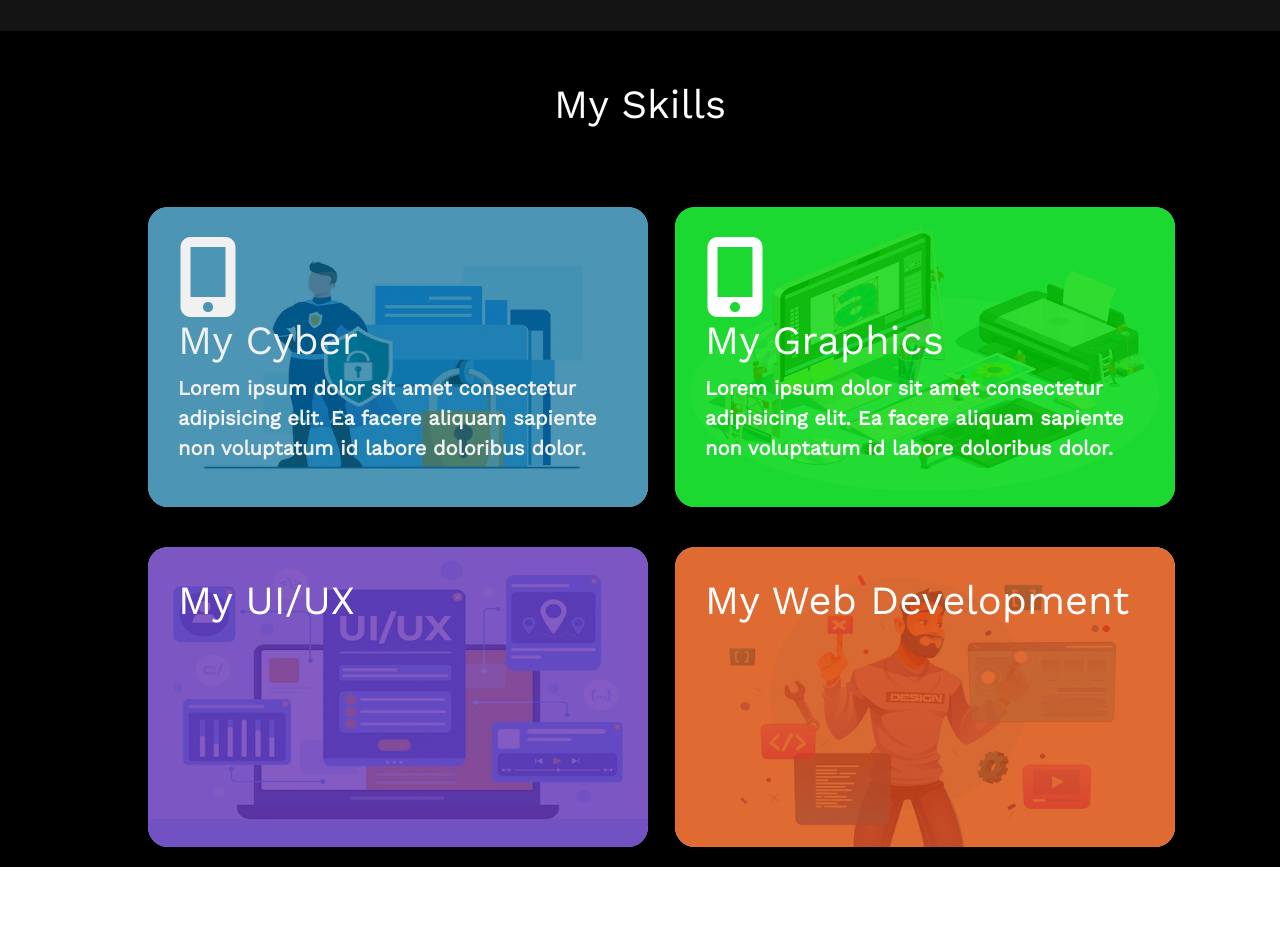
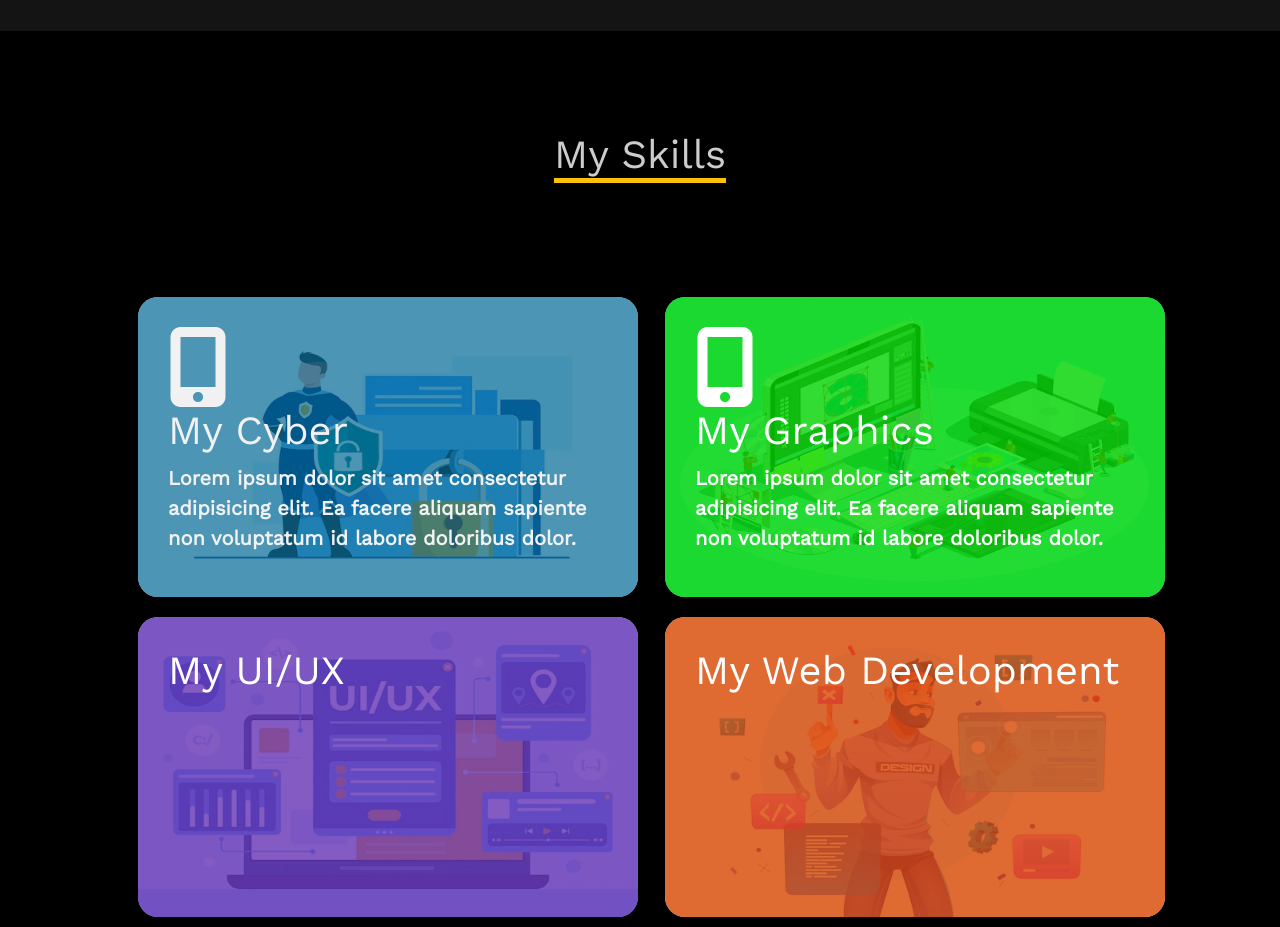
Before and after one commit to trend87/Portfolio-2.0, a plain HTML site: page index.html in a window 1280 px wide. Shown: the part 1060-1987 px from the top of the page. Before the commit the page ends 1927 px from the top, so only its background shows below. Drawn offline with nearby package versions, Linux system fonts and the light colour scheme.

Commit message:
styled skills section

```diff
--- a/index.html
+++ b/index.html
@@ -85,18 +85,18 @@
 
  <section id="skills-section" style="background-color: black; ">
 
-   <div class="container-fluid text-center">
+   <div class="container-fluid ">
 
-    <h1 class="skills-h1" style="color: white;">My Skills</h1>
+    <h1 class="skills-h1" > <span>My Skills</span> </h1>
 
-     <div class="row">
+     <div class="row ">
 
 
        <div class="skills col-md-6" >
 
           <img src="cyber.webp" alt="" class="image-skills" >
 
-            <div class="content1" >
+            <div class="content1 " >
               <i class="fa fa-mobile" aria-hidden="true"></i>
               <h1>My Cyber</h1>
               <p>Lorem ipsum dolor sit amet consectetur adipisicing elit. Ea facere aliquam sapiente non voluptatum id labore
--- a/style.css
+++ b/style.css
@@ -61,14 +61,21 @@ body{
     color:#cccccc ;
 }
 .skills-h1{
-    padding-top: 50px;
-    padding-bottom: 50px;
+    padding-top: 100px;
+    padding-bottom: 100px;
+    text-align: center;
+    color:#cccccc ;
+
+}
+.skills-h1 span {
+    border-bottom: 5px solid #ffc107;
 }
 
 .image-skills{
     height: 300px;
     width: 500px;
-    margin: 20px;
+    margin: 10px;
+    padding: 0;
     border-radius: 20px;
 }
 
@@ -84,10 +91,11 @@ body{
     padding: 30px;
     border-radius: 20px;
 
+
   }
   .content1{
     text-align: left;
-    margin: 20px;
+    margin: 10px;
     width: 500px;
     height: 300px;
     background: rgb(137,207,240); /* Fallback color */
@@ -110,7 +118,7 @@ body{
 }
 .content2{
     text-align: left;
-    margin: 20px;
+    margin: 10px;
     width: 500px;
     height: 300px;
     background: rgb(137,207,240); /* Fallback color */
@@ -129,7 +137,7 @@ body{
 }
 .content3{
     text-align: left;
-    margin: 20px;
+    margin: 10px;
     width: 500px;
     height: 300px;
     background: rgb(137,207,240); /* Fallback color */
@@ -148,7 +156,7 @@ body{
 }
 .content4{
     text-align: left;
-    margin: 20px;
+    margin: 10px;
     width: 500px;
     height: 300px;
     background: rgb(137,207,240); /* Fallback color */
@@ -166,7 +174,7 @@ body{
     float: left;
     margin: 20px auto 20px auto;
 } */
-@media (max-width: 600px){
+@media screen and (max-width: 700px){
 
     .description h1{
         font-size: 50px;
@@ -196,6 +204,7 @@ text-align: center;
 .skills {
     position: relative;
 
+
   }
   .fa{
 
@@ -206,14 +215,14 @@ text-align: center;
     position: absolute;
     top: 0;
     color: #f1f1f1;
-    padding: 20px;
+    padding: 30px;
     border-radius: 20px;
 
   }
   .content1{
     text-align: left;
     margin: 20px;
-    margin-left: 60px;
+
     width: 300px;
     height: 250px;
     background: rgb(137,207,240); /* Fallback color */
@@ -242,7 +251,7 @@ text-align: center;
     background: rgb(137,207,240); /* Fallback color */
     background: rgba(0,216,0, 0.8); /* Black background with 0.5 opacity */
     font-weight: bold;
-    font-size: 20px;
+    font-size: 13px;
     font-family: ('Work Sans');
 
 }
```
